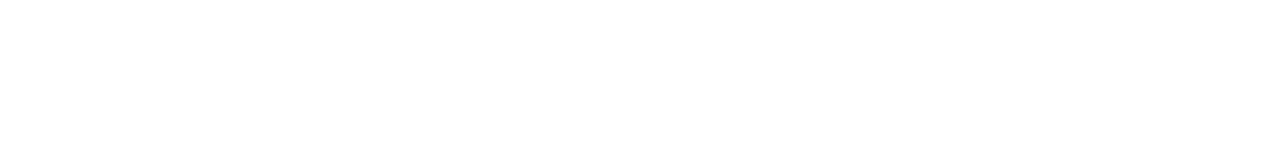
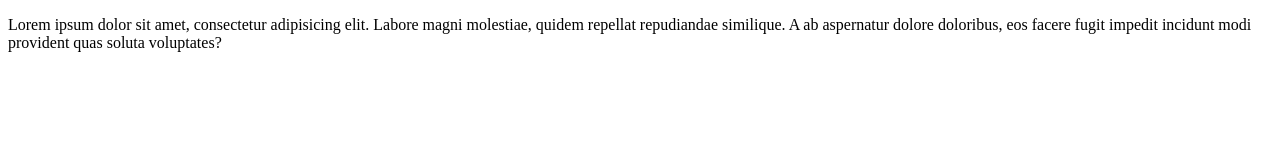
Before and after one commit to 13sensei/practising-git, a website: page index.html in a window 1280 px wide. Drawn offline with Linux system fonts and the light colour scheme.

Commit message:
added p lorem to html

```diff
--- a/index.html
+++ b/index.html
@@ -9,6 +9,8 @@
     <script type="text/javascript" src="app.js"  ></script>
 </head>
 <body>
-
+<p>Lorem ipsum dolor sit amet, consectetur adipisicing elit. Labore magni molestiae, quidem repellat repudiandae
+    similique. A ab aspernatur dolore doloribus, eos facere fugit impedit incidunt modi provident quas soluta
+    voluptates?</p>
 </body>
 </html>
```
